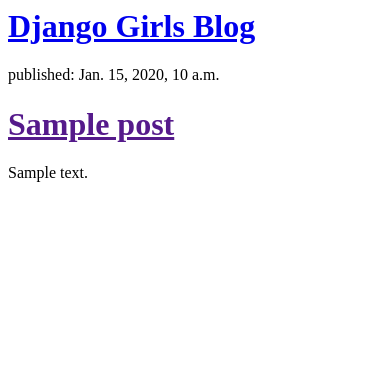
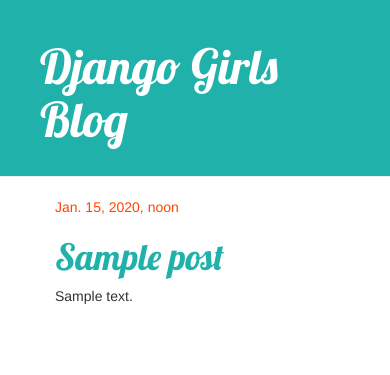
Before and after one commit to alexnite/djangogirls, a Django app: page /post/ in a window 390 px wide. Shown: the top 375 px of the page. Run offline with Django 3.2, Linux system fonts and the light colour scheme; tables that the repository leaves empty hold one stand-in row (values such as "Sample post"); some libraries are stand-ins or nearby versions.

Commit message:
final release

```diff
--- /dev/null
+++ b/blog/static/blog.css
@@ -0,0 +1,46 @@
+.page-header {
+    background-color: #20B2AA;
+    margin-top: 0;
+    padding: 20px 20px 20px 40px;
+}
+
+.page-header h1, .page-header h1 a, .page-header h1 a:visited, .page-header h1 a:active {
+    color: #ffffff;
+    font-size: 36pt;
+    text-decoration: none;
+}
+
+.content {
+    margin-left: 40px;
+}
+
+h1, h2, h3, h4 {
+    font-family: 'Lobster', cursive;
+}
+
+.date {
+    color: #FF4500;
+}
+
+.save {
+    float: right;
+}
+
+.post-form textarea, .post-form input {
+    width: 100%;
+}
+
+.top-menu, .top-menu:hover, .top-menu:visited {
+    color: #ffffff;
+    float: right;
+    font-size: 26pt;
+    margin-right: 20px;
+}
+
+.post {
+    margin-bottom: 70px;
+}
+
+.post h1 a, .post h1 a:visited {
+    color: #20B2AA;
+}
--- /dev/null
+++ b/blog/templates/blog/base.html
@@ -0,0 +1,27 @@
+{% load staticfiles %}
+
+<html>
+    <head>
+        <title>Django girls blog</title>
+	        <link rel="stylesheet" href="//maxcdn.bootstrapcdn.com/bootstrap/3.2.0/css/bootstrap.min.css">
+			<link rel="stylesheet" href="//maxcdn.bootstrapcdn.com/bootstrap/3.2.0/css/bootstrap-theme.min.css">
+			<link rel="stylesheet" href="{% static 'blog.css' %}">
+			<link href="http://fonts.googleapis.com/css?family=Lobster&subset=latin,latin-ext" rel="stylesheet" type="text/css">
+
+    </head>
+
+
+   <body>
+    <div class="page-header">
+        <h1><a href="/">Django Girls Blog</a></h1>
+    </div>
+    <div class="content container">
+        <div class="row">
+            <div class="col-md-8">
+            {% block content %}
+            {% endblock %}
+            </div>
+        </div>
+    </div>
+</body>
+</html>
--- a/blog/templates/blog/post_list.html
+++ b/blog/templates/blog/post_list.html
@@ -1,18 +1,13 @@
-<html>
-    <head>
-        <title>Django girls blog</title>
-    </head>
-    <body>
-<div>
-    <h1><a href="/">Django Girls Blog</a></h1>
-</div>
+{% extends 'blog/base.html' %}
 
-			{% for post in posts %}
-	    	<div>
-	        <p>published: {{ post.published_date }}</p>
-	        <h1><a href="">{{ post.title }}</a></h1>
-	        <p>{{ post.text|linebreaks }}</p>
-	    	</div>
-			{% endfor %}
-    </body>
-</html>
+{% block content %}
+    {% for post in posts %}
+        <div class="post">
+            <div class="date">
+                {{ post.published_date }}
+            </div>
+           <h1><a href="{% url 'post_detail' pk=post.pk %}">{{ post.title }}</a></h1>
+            <p>{{ post.text|linebreaks }}</p>
+        </div>
+    {% endfor %}
+{% endblock %}
--- a/blog/urls.py
+++ b/blog/urls.py
@@ -2,4 +2,5 @@
 from . import views
 urlpatterns = [
     url(r'^$', views.post_list, name='post_list'),
+    url(r'^(?P<pk>\d+)/$', views.post_detail, name='post_detail'),
 ]
--- a/blog/views.py
+++ b/blog/views.py
@@ -5,3 +5,8 @@
 def post_list(request):
     posts = Post.objects.order_by('published_date')
     return render(request, 'blog/post_list.html', {"posts":posts})
+
+
+def post_detail(request,pk):
+    post= Post.objects.get(pk=pk)
+    return render(request, 'blog/post_detail.html', {"post":post})
--- a/django1/settings.py
+++ b/django1/settings.py
@@ -107,7 +107,7 @@
 
 LANGUAGE_CODE = 'en-us'
 
-TIME_ZONE = 'europe/bucharest'
+TIME_ZONE = 'Europe/Bucharest'
 
 USE_I18N = True
 
```
Also changed, not shown: blog/templates/blog/post_detail.html (added, +16 -0 lines).
